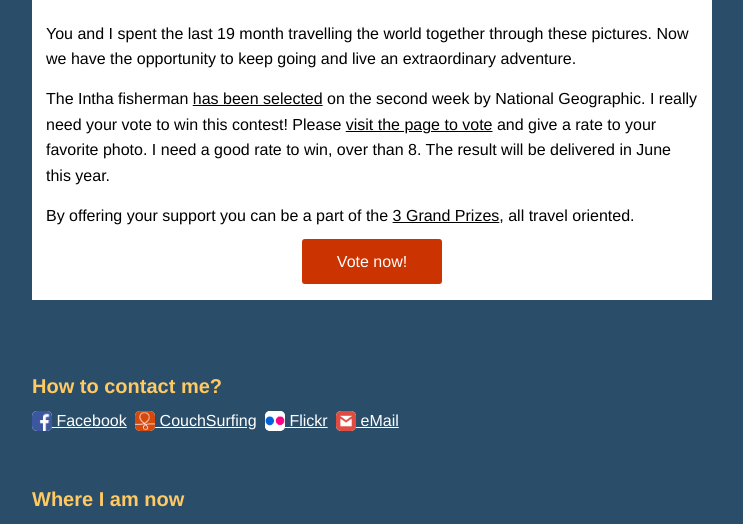
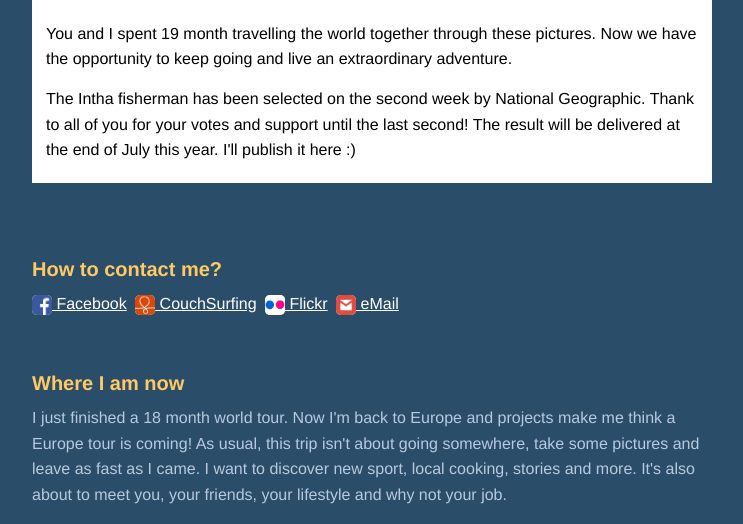
Before and after one commit to spyesx/spyesx.fr-travels, a PHP site: page / in a window 1280 px wide. Shown: the part 1722-2246 px from the top of the page, without its empty margins (268-1011 px from the left). Run offline with PHP 8.4, Linux system fonts and the light colour scheme; style sheets or scripts are compiled from the project's sources; some libraries are stand-ins or nearby versions.

Commit message:
update National Geographic contest infos

```diff
--- a/index.php
+++ b/index.php
@@ -147,7 +147,7 @@
 						</p>
 						<figure class="columns large-6">
 							<figcaption>
-								Intha fisherman on Inle lake - <a class="call-to-action" href="http://travel.nationalgeographic.com/travel/traveler-magazine/photo-contest/2014/entries/rate/travel-portraits-week-2/#/244411">Vote now!</a>
+								Intha fisherman on Inle lake
 							</figcaption>
 							<a href="http://travel.nationalgeographic.com/travel/traveler-magazine/photo-contest/2014/entries/244411/view/">
 								<img src="http://travel.nationalgeographic.com/u/TvyamNb-BivtNwcoxtkc5xGBuGkIMh_nj4UJHQKuoXEuxL4n6WqdQpCelJGdEb-2qdsLWxa_je0B0A/" alt="Intha fisherman on Inle lake">
@@ -163,19 +163,13 @@
 						</figure>
 						<div class="clear">&nbsp;</div>
 						<p>
-							You and I spent the last 19 month travelling the world together through these pictures. Now we have the opportunity
+							You and I spent 19 month travelling the world together through these pictures. Now we have the opportunity
 							to keep going and live an extraordinary adventure.
 						</p>
 						<p>
-							The Intha fisherman <a href="http://travel.nationalgeographic.com/travel/traveler-magazine/photo-contest/2014/entries/gallery/travel-portraits-week-2/">has been selected</a>
-							on the second week by National Geographic. I really need your vote to win this contest! Please
-							<a href="http://travel.nationalgeographic.com/travel/traveler-magazine/photo-contest/2014/entries/rate/travel-portraits-week-2/#/244411">visit the page to vote</a>
-							and give a rate to your favorite photo. I need a good rate to win, over than 8. The result will be delivered in June this year.
-						</p>
-						<p>
-							By offering your support you can be a part of the <a href="http://travel.nationalgeographic.com/travel/traveler-magazine/photo-contest/2014/prizes/">3 Grand Prizes</a>,
-							all travel oriented.
-							<a class="call-to-action" href="http://travel.nationalgeographic.com/travel/traveler-magazine/photo-contest/2014/entries/rate/travel-portraits-week-2/#/244411">Vote now!</a>
+							The Intha fisherman has been selected on the second week by National Geographic. Thank to all of you for your votes and
+							support until the last second! The result will be delivered at the end of July this year.
+							I'll publish it here :)
 						</p>
 					</section>
 
```
